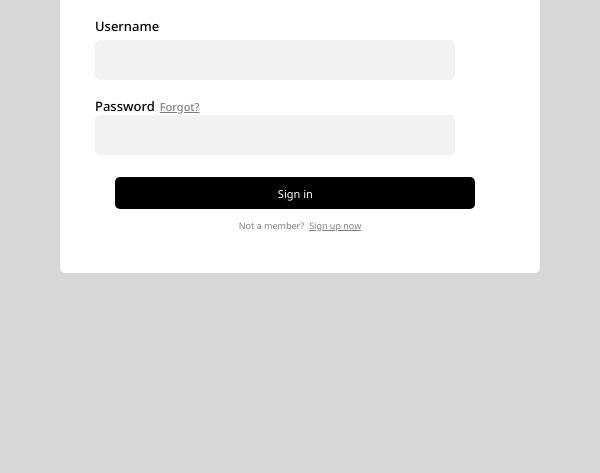
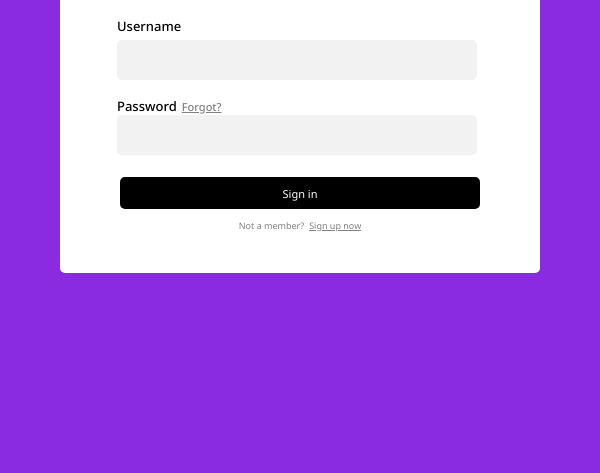
Before and after one commit to Carolmassa123/Aula-2501, a plain HTML site: page index.html in a window 600 px wide. Shown: the part 327-800 px from the top of the page. Drawn offline with Linux system fonts and the light colour scheme.

Commit message:
Aula2502.1

```diff
--- a/style.css
+++ b/style.css
@@ -15,6 +15,7 @@
         background-color: rgb(216,215,215);
         align-items: center;
         justify-content: center;
+        background-color: blueviolet;
     }
     #container{
         width: 80vw;
@@ -63,7 +64,7 @@
         flex-direction: column;
         width: 60vw;
         height: 10vh;
-        padding-left: 35px;
+        margin-left: 9.5vw;
         margin-top: 20px;
         font-size: 13px;
         font-weight: 500;
@@ -81,7 +82,7 @@
         flex-direction: column;
         width: 60vw;
         height: 10vh;
-        padding-left: 35px;
+        margin-left: 9.5vw;
         font-size: 13px;
         font-weight: 500;
     }
@@ -103,7 +104,6 @@
         align-items: center;
         justify-content: center;
         width: 100%;
-        margin-left: -4.7px;
     }
     button {
         width: 60vw;
```
